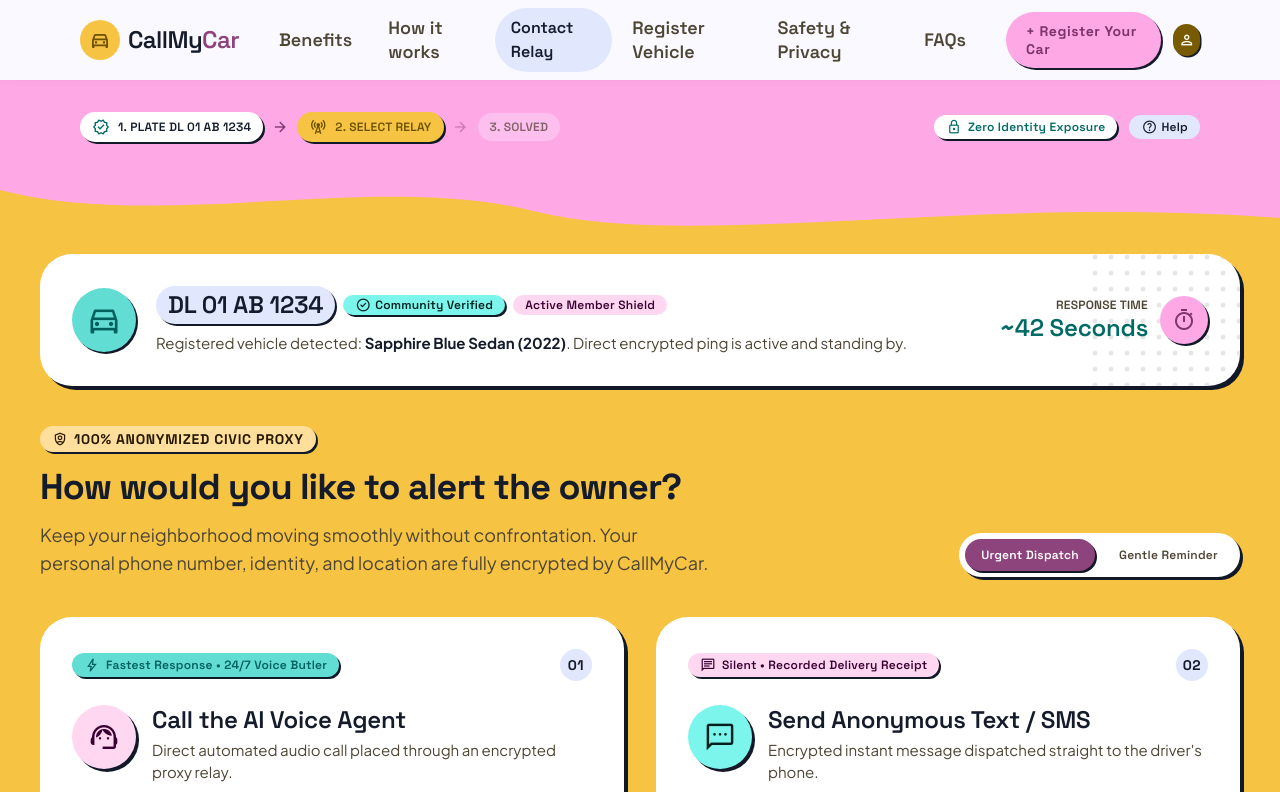
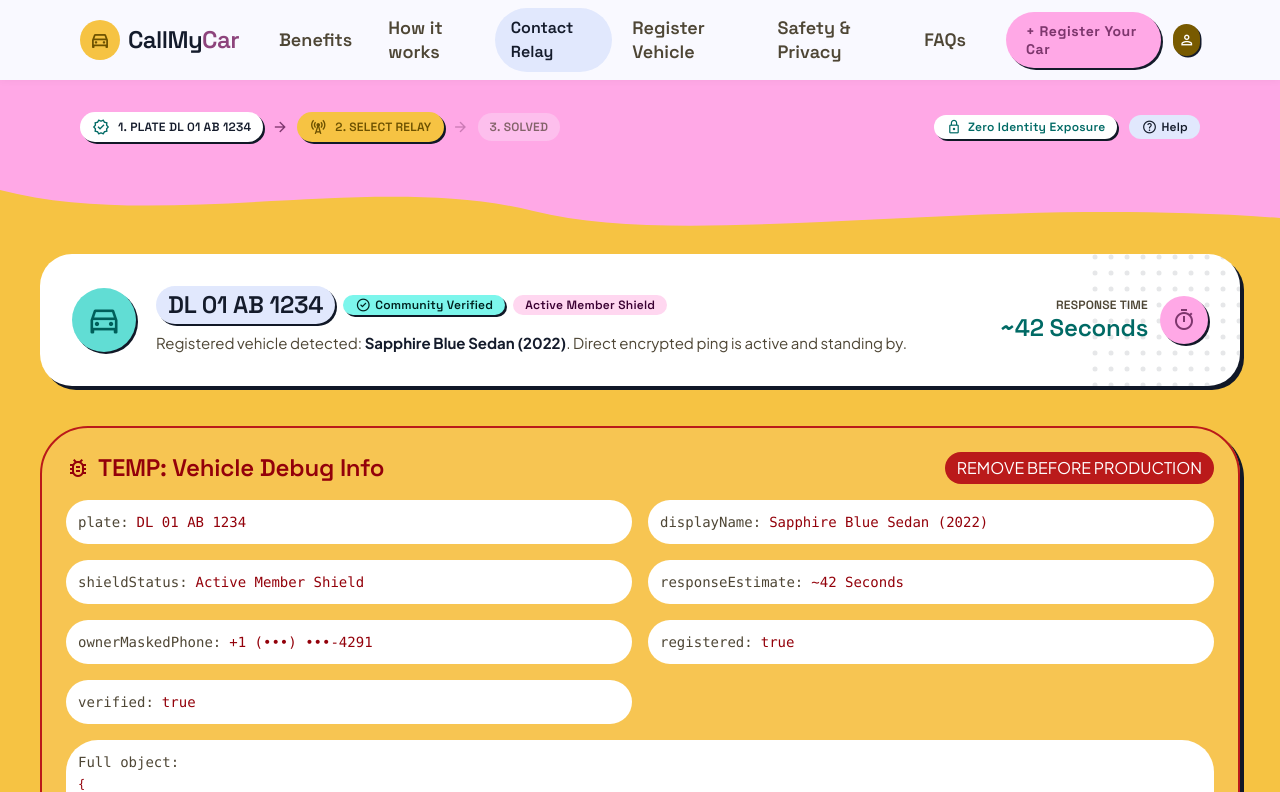
Before and after one commit to Aryan007op/callmycar, a React (Vite) app in the folder app/frontend/: page /contact/DL%2001%20AB%201234 in a window 1280 px wide. Shown: the top 792 px of the page. Built offline with nearby package versions, Linux system fonts and the light colour scheme; no server answers; the HTML template or start-up script is replaced by a standard one.

Commit message:
Add temporary vehicle debug panel on Contact page

```diff
--- a/app/frontend/src/pages/Contact.jsx
+++ b/app/frontend/src/pages/Contact.jsx
@@ -213,6 +213,51 @@
                     </pattern>
                     <rect fill="url(#dot-matrix)" height="180" width="180"></rect>
                   </svg>
+                </div>
+              </div>
+
+              {/* TEMP: Vehicle Debug Panel */}
+              <div className="w-full bg-error-container/10 border-2 border-error rounded-xl p-6 mb-8 shadow-[4px_4px_0px_#111827]">
+                <div className="flex items-center justify-between mb-4">
+                  <h3 className="font-headline-md text-headline-md text-on-error-container flex items-center gap-2">
+                    <span className="material-symbols-outlined">bug_report</span>
+                    TEMP: Vehicle Debug Info
+                  </h3>
+                  <span className="px-3 py-1 bg-error text-on-error rounded-full font-label-sm text-label-sm">REMOVE BEFORE PRODUCTION</span>
+                </div>
+                <div className="grid grid-cols-1 md:grid-cols-2 gap-4 text-sm font-mono">
+                  <div className="bg-surface-container-lowest p-3 rounded-lg">
+                    <span className="text-on-surface-variant">plate:</span>
+                    <span className="text-on-error-container ml-2">{vehicle.plate}</span>
+                  </div>
+                  <div className="bg-surface-container-lowest p-3 rounded-lg">
+                    <span className="text-on-surface-variant">displayName:</span>
+                    <span className="text-on-error-container ml-2">{vehicle.displayName}</span>
+                  </div>
+                  <div className="bg-surface-container-lowest p-3 rounded-lg">
+                    <span className="text-on-surface-variant">shieldStatus:</span>
+                    <span className="text-on-error-container ml-2">{vehicle.shieldStatus}</span>
+                  </div>
+                  <div className="bg-surface-container-lowest p-3 rounded-lg">
+                    <span className="text-on-surface-variant">responseEstimate:</span>
+                    <span className="text-on-error-container ml-2">{vehicle.responseEstimate}</span>
+                  </div>
+                  <div className="bg-surface-container-lowest p-3 rounded-lg">
+                    <span className="text-on-surface-variant">ownerMaskedPhone:</span>
+                    <span className="text-on-error-container ml-2">{vehicle.ownerMaskedPhone}</span>
+                  </div>
+                  <div className="bg-surface-container-lowest p-3 rounded-lg">
+                    <span className="text-on-surface-variant">registered:</span>
+                    <span className="text-on-error-container ml-2">{vehicle.registered ? 'true' : 'false'}</span>
+                  </div>
+                  <div className="bg-surface-container-lowest p-3 rounded-lg">
+                    <span className="text-on-surface-variant">verified:</span>
+                    <span className="text-on-error-container ml-2">{vehicle.verified ? 'true' : 'false'}</span>
+                  </div>
+                  <div className="bg-surface-container-lowest p-3 rounded-lg col-span-2">
+                    <span className="text-on-surface-variant">Full object:</span>
+                    <pre className="text-on-error-container mt-1 whitespace-pre-wrap text-xs overflow-auto max-h-40">{JSON.stringify(vehicle, null, 2)}</pre>
+                  </div>
                 </div>
               </div>
 
```
